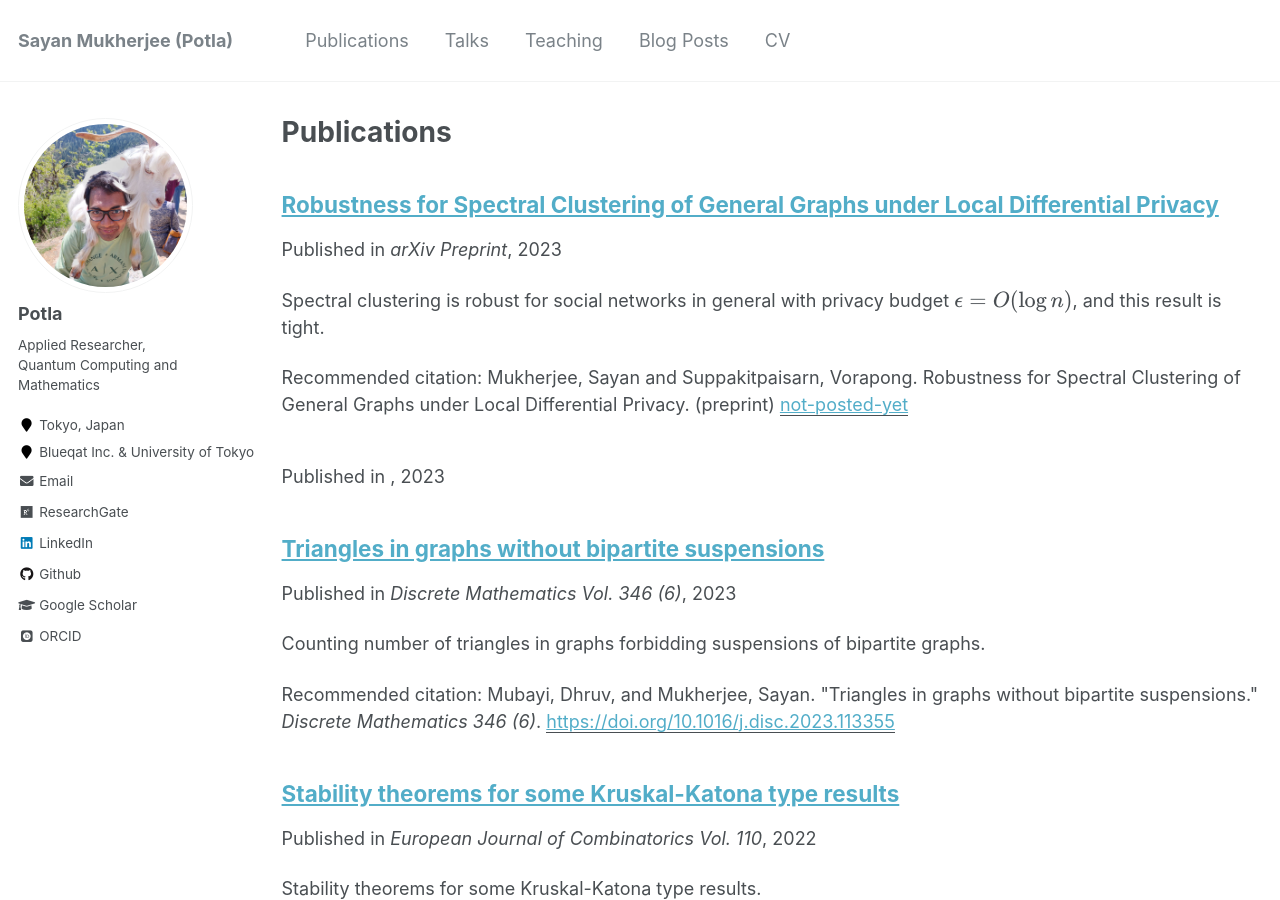
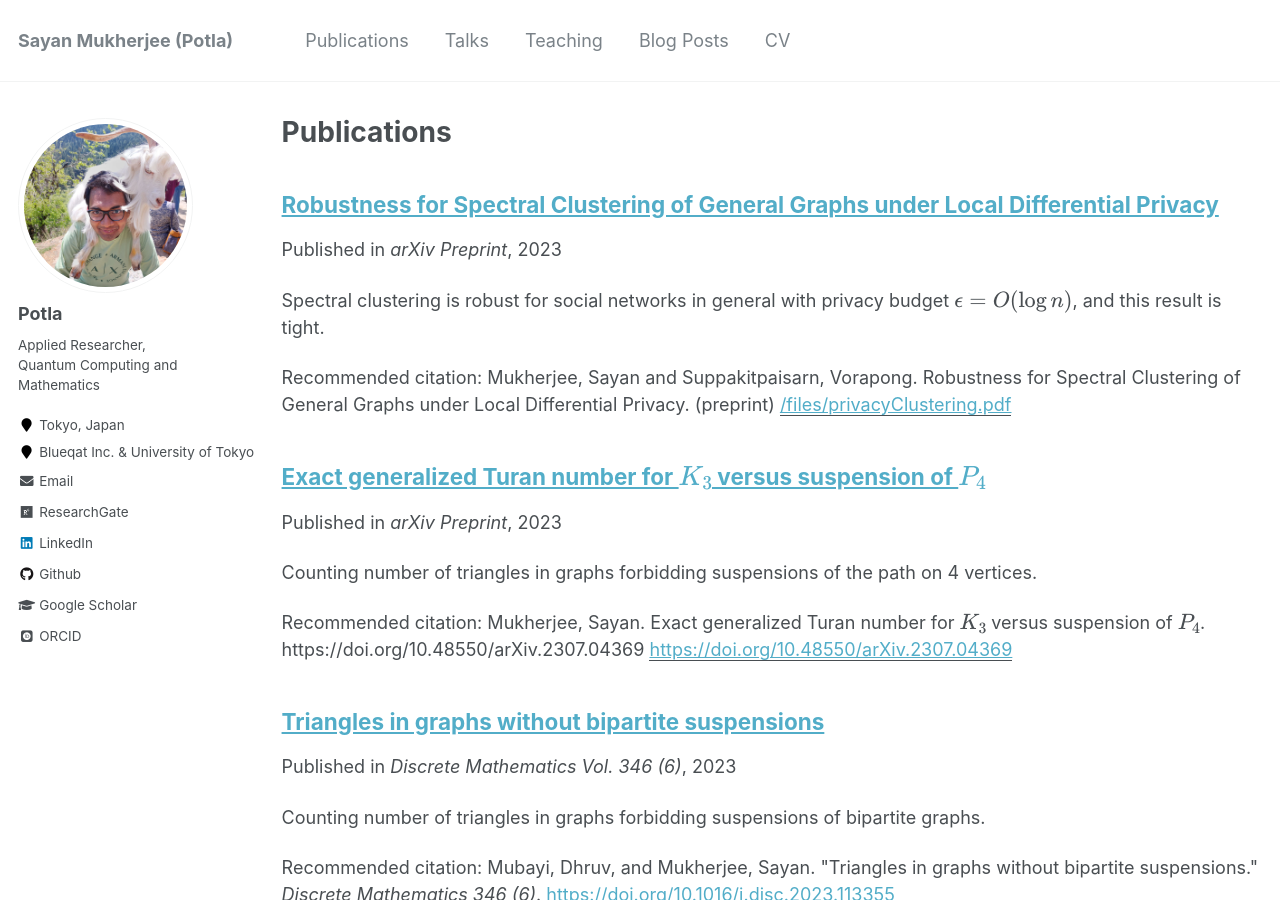
Before and after one commit to Potla1995/potla1995.github.io, a Jekyll site: the page built from _pages/publications.md, in a window 1280 px wide and 900 px high. Built offline with Jekyll 4.4.1, drawn with Linux system fonts in a browser that asks for light colours; some web fonts are replaced; formulas are drawn with MathJax 3.

Commit message:
fix hatp4free title formatting

```diff
--- a/_publications/2023-07-11-hatP4free.md
+++ b/_publications/2023-07-11-hatP4free.md
@@ -1,5 +1,5 @@
 ---
-title: "Exact generalized Tur\'an number for $K_3$ versus suspension of $P_4$"
+title: "Exact generalized Turan number for $K_3$ versus suspension of $P_4$"
 collection: publications
 permalink: /publication/hatP4Free
 excerpt: 'Counting number of triangles in graphs forbidding suspensions of the path on 4 vertices.'
--- a/_publications/2023-09-13-privacyClustering.md
+++ b/_publications/2023-09-13-privacyClustering.md
@@ -5,7 +5,7 @@ permalink: /publication/privacyClustering
 excerpt: 'Spectral clustering is robust for social networks in general with privacy budget $\epsilon=O(\log n)$, and this result is tight.'
 date: 2023-09-13
 venue: 'arXiv Preprint'
-paperurl: 'not-posted-yet'
+paperurl: '/files/privacyClustering.pdf'
 citation: 'Mukherjee, Sayan and Suppakitpaisarn, Vorapong. Robustness for Spectral Clustering of General Graphs under Local Differential Privacy. (preprint)'
 ---
 Spectral clustering is a widely used algorithm to find clusters in networks.
```
